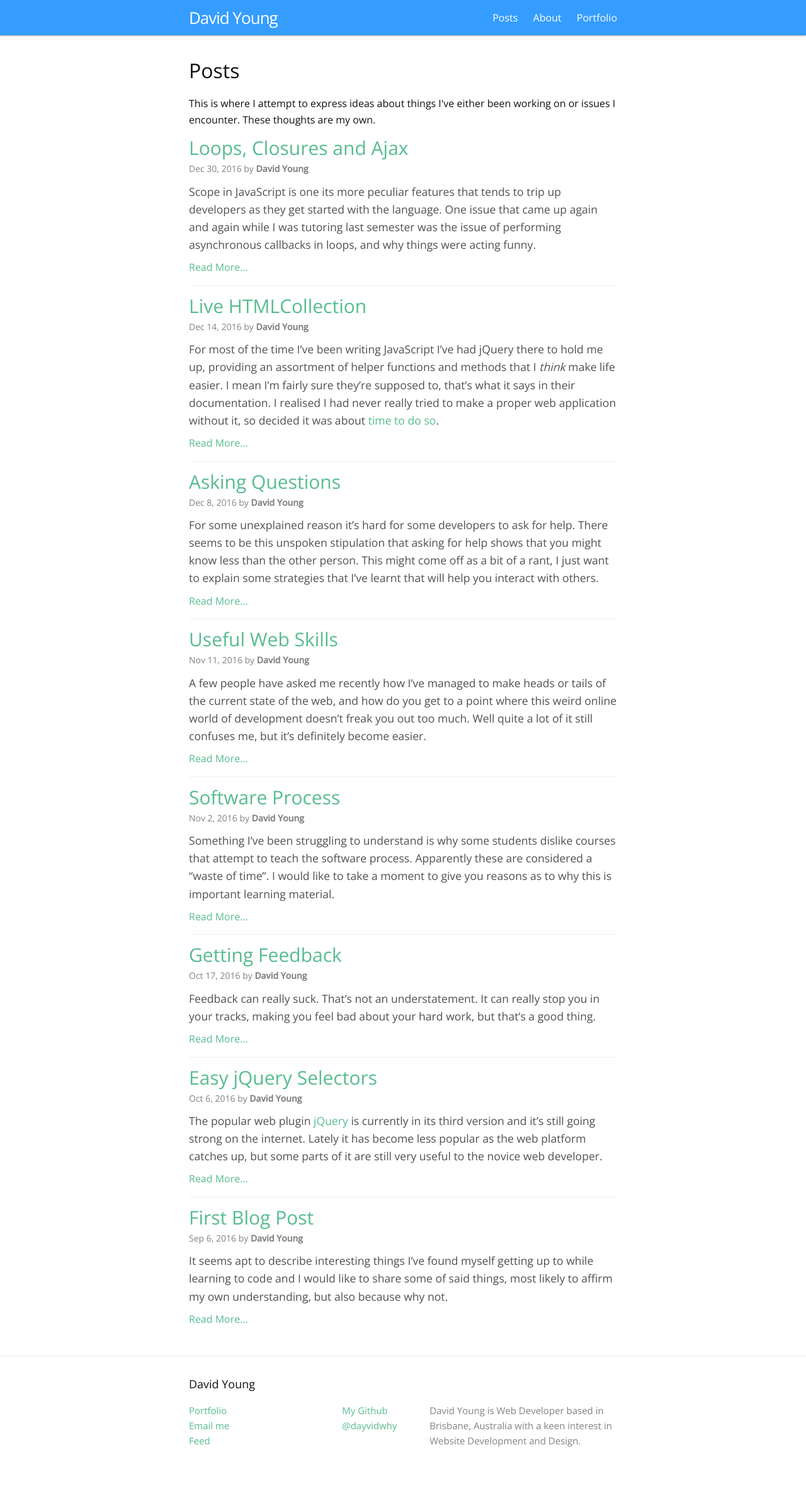
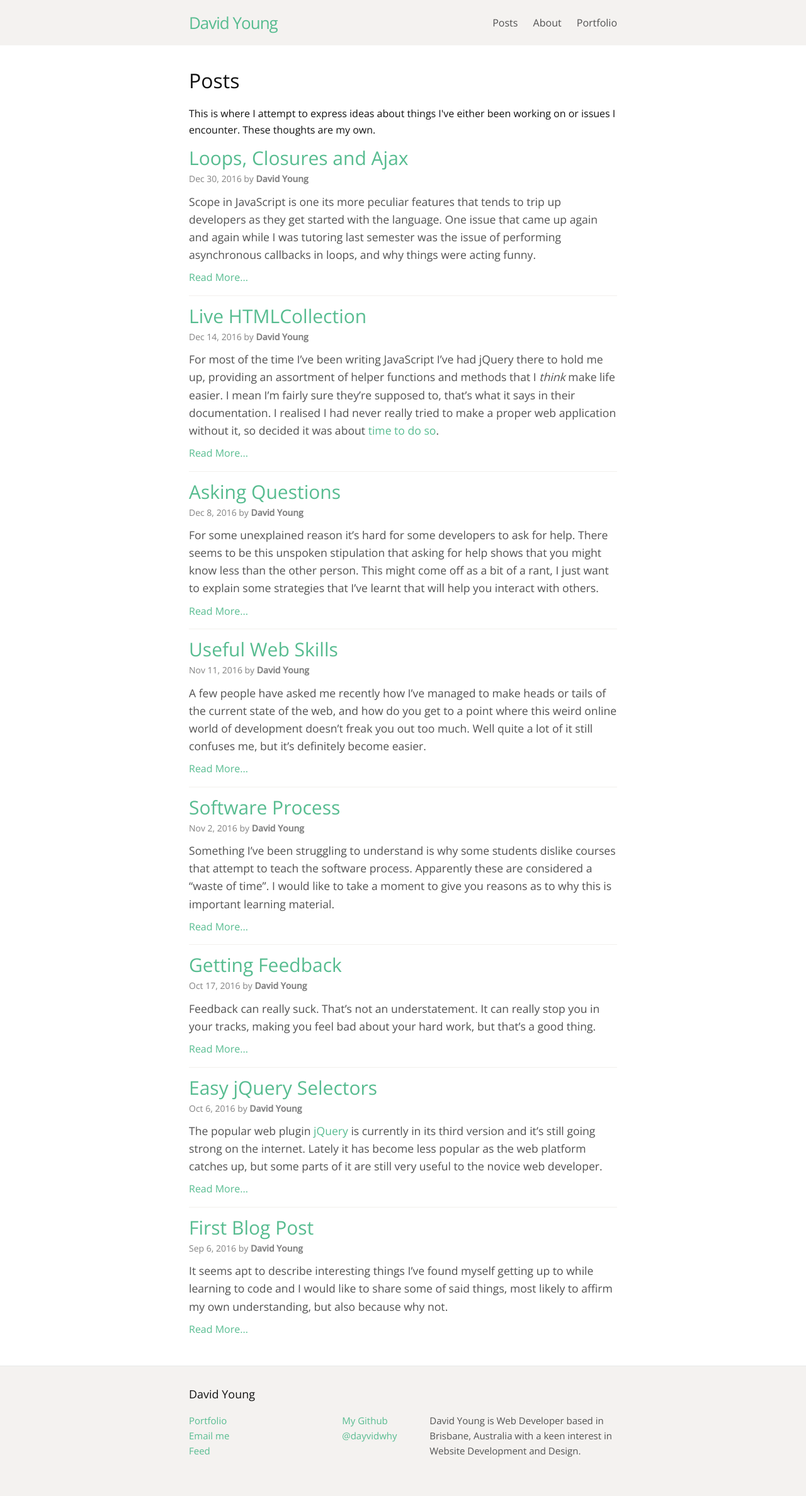
Before and after one commit to dayvidwhy/dayvidwhy.github.io, a Jekyll site: the page built from index.html, in a window 1280 px wide. Shown: the whole page at 63% size. Built offline with Jekyll 4.4.1, drawn with Linux system fonts in a browser that asks for light colours.

Commit message:
Change colour scheme.

```diff
--- a/_sass/_base.scss
+++ b/_sass/_base.scss
@@ -6,6 +6,13 @@ p, blockquote, pre, hr,
 dl, dd, ol, ul, figure {
     margin: 0;
     padding: 0;
+}
+
+/**
+* Set the background colour for scrolling too far on chrome.
+*/
+html {
+    background-color: $light-grey;
 }
 
 /**
--- a/_sass/_layout.scss
+++ b/_sass/_layout.scss
@@ -3,9 +3,8 @@
  */
 .site-header {
     min-height: 56px;
-    background-color: $light-blue;
-    box-shadow: 0 1px 3px rgba(0,0,0,0.12), 0 1px 2px rgba(0,0,0,0.24);
-
+    background-color: $light-grey;
+    padding: 8px 0;
     // Positioning context for the mobile navigation icon
     position: relative;
 }
@@ -15,12 +14,11 @@
     line-height: 56px;
     letter-spacing: -1px;
     margin-bottom: 0;
-    color: $white;
     float: left;
 
     &,
     &:visited {
-        color: $white;
+        color: $dark-green;
     }
 }
 
@@ -34,7 +32,7 @@
     }
 
     .page-link {
-        color: $white;
+        color: $grey;
         line-height: $base-line-height;
 
         // Gaps between nav items, but not on the last one
@@ -46,10 +44,10 @@
     @include media-query($on-palm) {
         position: absolute;
         z-index: 2;
-        top: 9px;
+        top: 17px;
         right: $spacing-unit / 2;
-        background-color: $light-blue;
-        border: 1px solid $grey-color-light;
+        background-color: $light-grey;
+        border: 1px solid $grey;
         border-radius: 5px;
         text-align: right;
 
@@ -67,7 +65,7 @@
                 height: 15px;
 
                 path {
-                    fill: $white;
+                    fill: $grey;
                 }
             }
         }
@@ -98,6 +96,7 @@
  * Site footer
  */
 .site-footer {
+    background-color: $light-grey;
     border-top: 1px solid $grey-color-light;
     padding: $spacing-unit 0;
 }
@@ -115,7 +114,7 @@
 
 .footer-col-wrapper {
     font-size: 15px;
-    color: $grey-color;
+    color: $grey;
     margin-left: -$spacing-unit / 2;
     @extend %clearfix;
 }
@@ -306,7 +305,7 @@
         &:hover {
             color: $dark-green;
             text-decoration: none;
-            border-bottom: 1.5px solid $light-blue;
+            border-bottom: 1.5px solid $light-grey;
         }
     }
 
--- a/css/main.scss
+++ b/css/main.scss
@@ -17,7 +17,7 @@ $text-color:       #111;
 $background-color: #fff;
 $brand-color:      #2ecc71;
 $white:            #fff;
-$light-blue:       #359DFF;
+$light-grey:       rgb(244, 242, 240);
 $dark-green:       #57bc90;
 $light-green:      #2ecc71;
 $grey:             #515151;
```
Also changed, not shown: images/launcher-icon.png (added), images/small.jpg (added).
